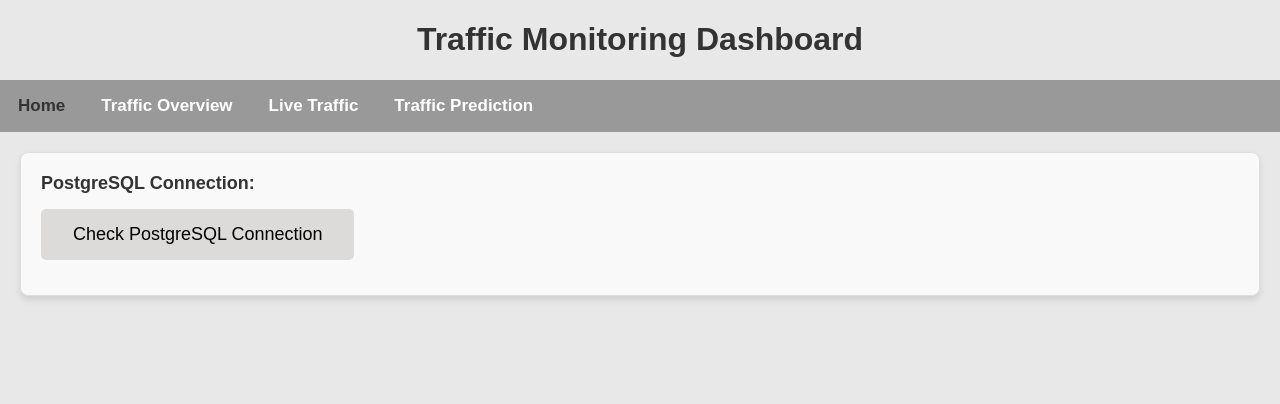
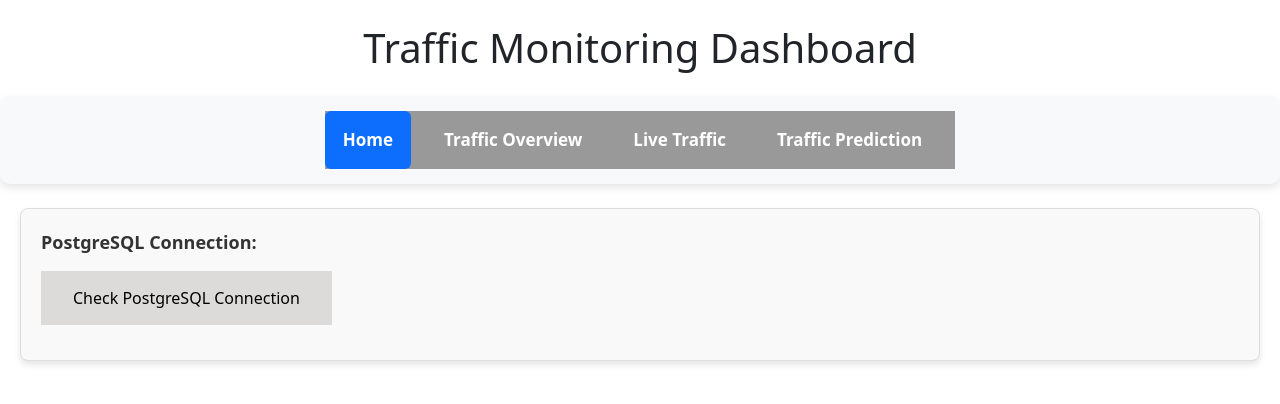
Before and after one commit to bethanyjxy/TrafficMonitoringArchitecture, a Flask app: page / in a window 1280 px wide. Shown: the top 404 px of the page. Run offline with Flask 3, Linux system fonts and the light colour scheme.

Commit message:
commiting standardized nav bar

```diff
--- a/app/routes/template_routes.py
+++ b/app/routes/template_routes.py
@@ -15,7 +15,7 @@
 # Route to landing page
 @templates_blueprint.route('/')
 def serve_main():
-    return send_from_directory('templates', 'main.html')
+    return render_template('main.html')
 
 # Route for Dashboard, served by Dash
 @templates_blueprint.route('/dashboard')
--- a/app/templates/main.html
+++ b/app/templates/main.html
@@ -5,7 +5,7 @@
     <meta name="viewport" content="width=device-width, initial-scale=1.0">
     <title>Traffic Monitoring Dashboard</title>
     <link rel="stylesheet" href="/static/css/main.css">
-    <!--<link rel="stylesheet" href="{{ url_for('static', filename='css/main.css') }}">-->
+   <!--<link rel="stylesheet" href="{{ url_for('static', filename='css/main.css') }}">-->
 
     <script>
         function checkConnection() {
@@ -23,14 +23,7 @@
 
 </head>
 <body>
-    <h1>Traffic Monitoring Dashboard</h1>
-
-    <div class="topnav">
-        <a class="active" href="/">Home</a>
-        <a href="/traffic_overview">Traffic Overview</a>
-        <a href="/live_traffic">Live Traffic</a>
-        <a href="/traffic_prediction">Traffic Prediction</a>
-    </div>
+    {% include 'navbar.html' %}
 
     <div class = "checks">
         <!-- A simple display for testing -->
--- /dev/null
+++ b/app/templates/navbar.html
@@ -0,0 +1,22 @@
+<!DOCTYPE html>
+<html lang="en">
+<head>
+    <meta charset="UTF-8">
+    <meta name="viewport" content="width=device-width, initial-scale=1.0">
+    <title>Document</title>
+    <link rel="stylesheet" href="/static/css/main.css">
+    <link href="https://cdn.jsdelivr.net/npm/bootstrap@5.3.0-alpha3/dist/css/bootstrap.min.css" rel="stylesheet" integrity="sha384-eOJMYsd53ii+scO/bJGFsiCZc+dYE6eZg2ZDJ1zWeM9oqC/5qV5i5jMVWn/tTq35" crossorigin="anonymous">
+</head>
+<body>
+
+    <h1 class="text-center my-4">Traffic Monitoring Dashboard</h1>
+    <div class="nav nav-pills justify-content-center mb-4" style="background-color: #f8f9fa; padding: 15px; border-radius: 10px; box-shadow: 0 4px 8px rgba(0, 0, 0, 0.1);">
+        <div class="topnav">
+        <a class="nav-link {% if request.path == '/' %}active{% endif %}" href="/" style="margin-right: 15px;">Home</a>
+        <a class="nav-link {% if request.path == '/traffic_overview' %}active{% endif %}" href="/traffic_overview" style="margin-right: 15px;">Traffic Overview</a>
+        <a class="nav-link {% if request.path == '/live_traffic' %}active{% endif %}" href="/live_traffic" style="margin-right: 15px;">Live Traffic</a>
+        <a class="nav-link {% if request.path == '/traffic_prediction' %}active{% endif %}" href="/traffic_prediction" style="margin-right: 15px;">Traffic Prediction</a>
+    </div>
+    </div>
+</body>
+</html>
--- a/app/templates/trafficOverview.html
+++ b/app/templates/trafficOverview.html
@@ -6,7 +6,7 @@
     <title>Document</title>
 </head>
 <body>
-
+    {% include 'navbar.html' %}
 
 </body>
 </html>
```
Also changed, not shown: app/templates/liveTraffic.html (+2 -9 lines).
